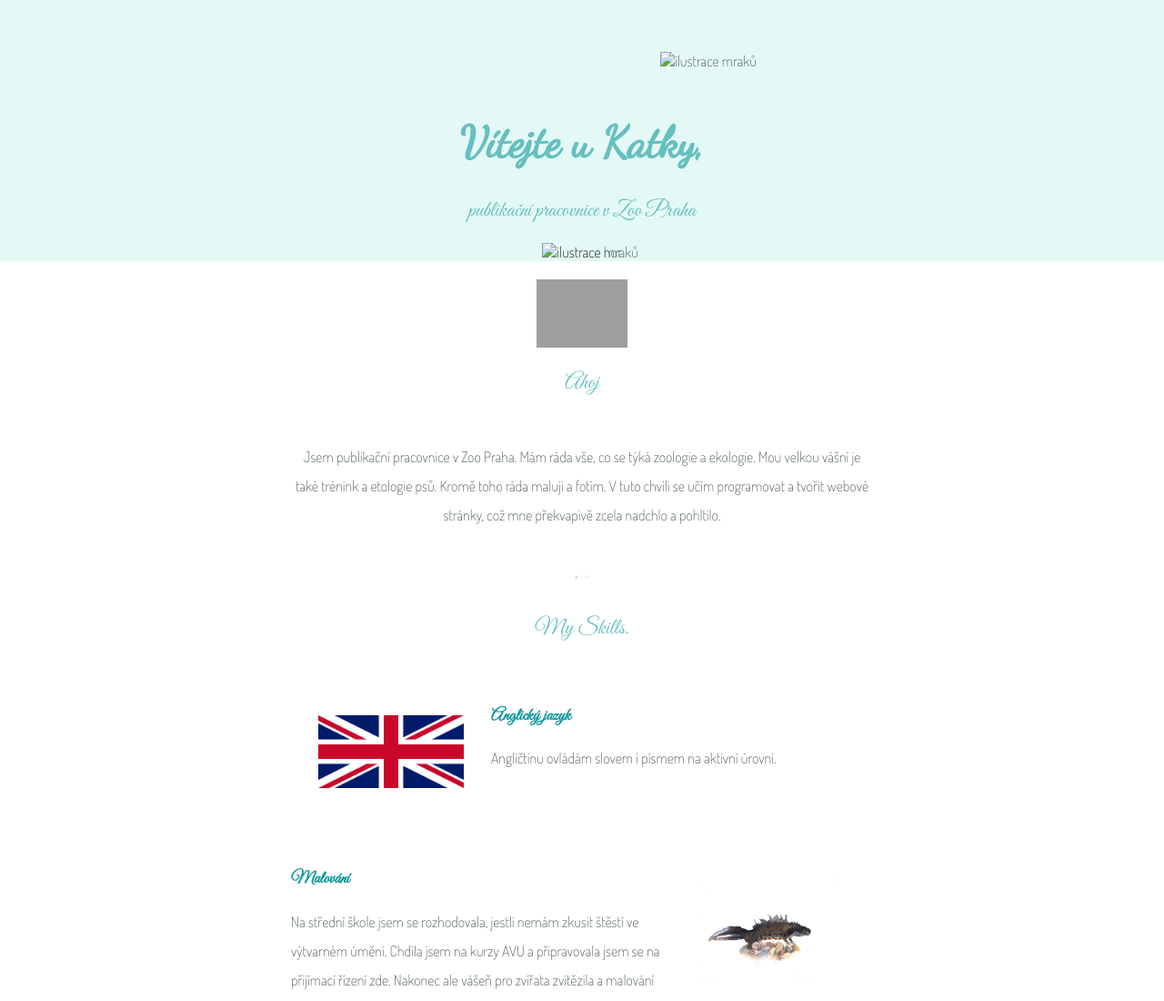
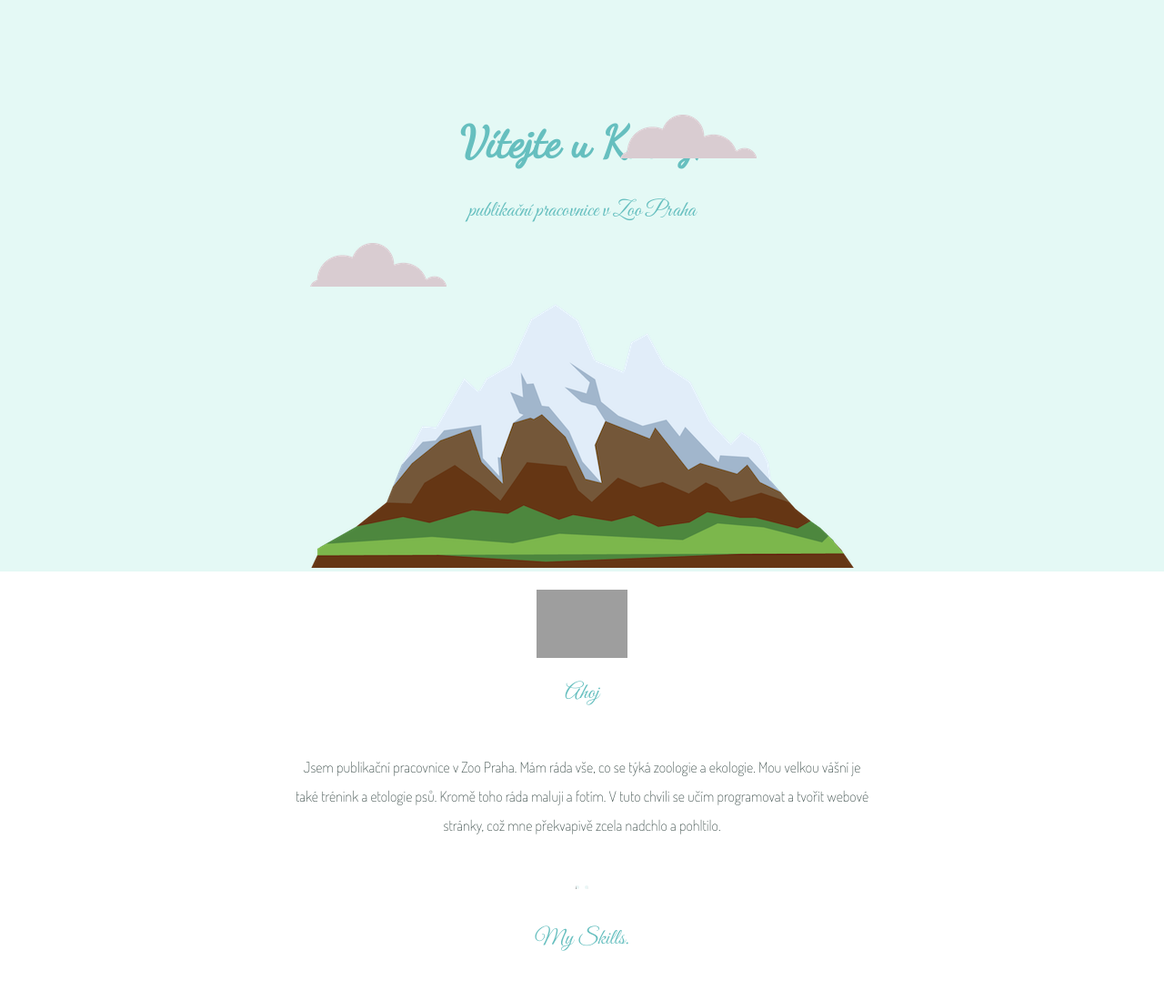
Before and after one commit to Zmije-edovata/cv, a plain HTML site: page index.html in a window 1280 px wide. Shown: the top 1100 px of the page at 91% size. Drawn offline with Linux system fonts and the light colour scheme; grey boxes are pictures that could not be loaded.

Commit message:
Add files via upload

```diff
--- a/index.html
+++ b/index.html
@@ -12,11 +12,11 @@
 
 <body>
   <div class="top-container">
-    <img class="top-cloud" src="images/cloud.png" alt="ilustrace mraků">
+    <img class="top-cloud" src="cloud.png" alt="ilustrace mraků">
     <h1>Vítejte u Katky,</h1>
     <h2>publikační pracovnice v Zoo Praha</h2>
-    <img class="bottom-cloud" src="images/cloud.png" alt="ilustrace mraků">
-    <img class="mountain" src="images/mountain.png" alt="ilustrace hor">
+    <img class="bottom-cloud" src="cloud.png" alt="ilustrace mraků">
+    <img class="mountain" src="mountain.png" alt="ilustrace hor">
   </div>
   <div class="middle-container">
     <div class="profile">
```
